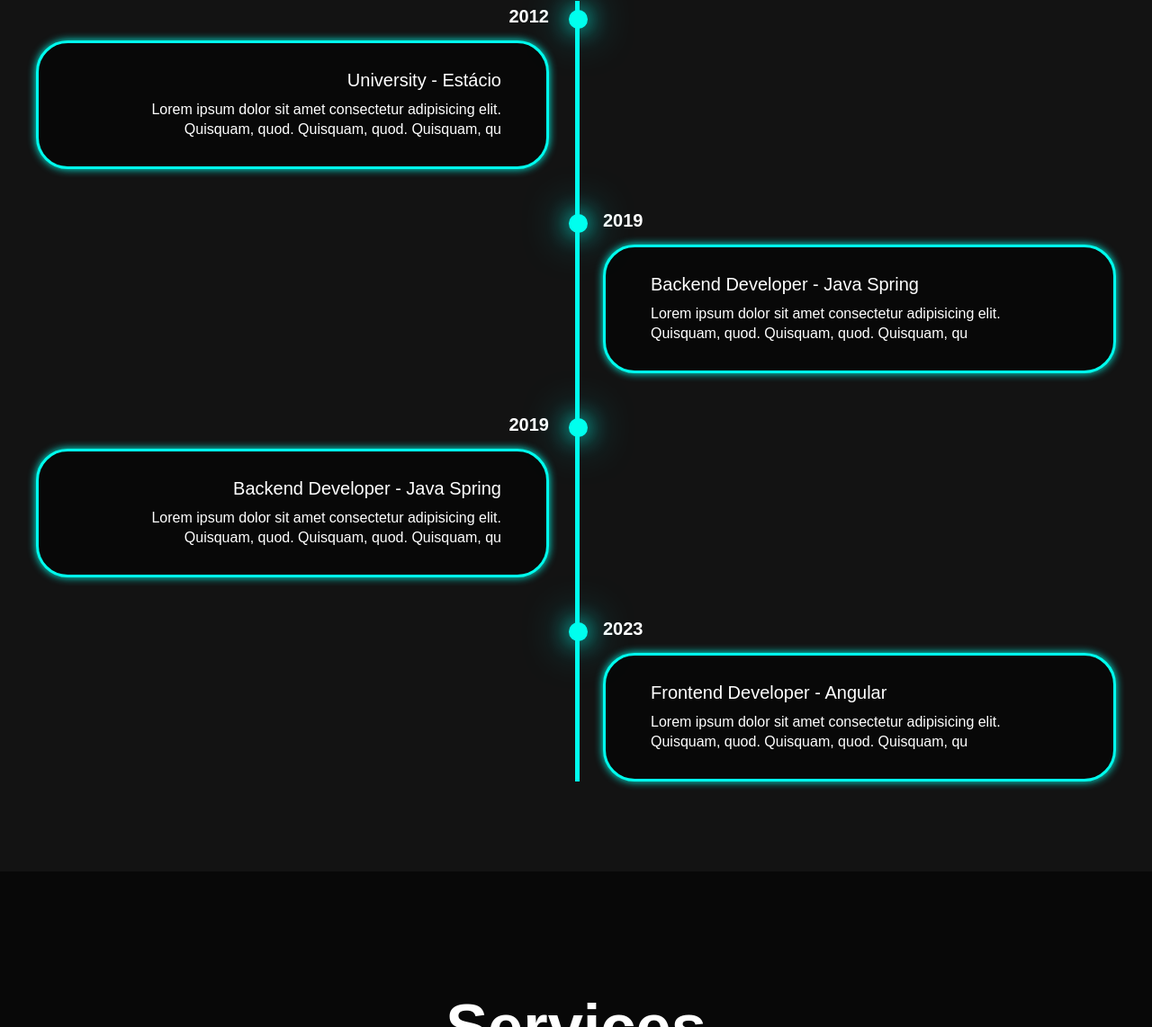
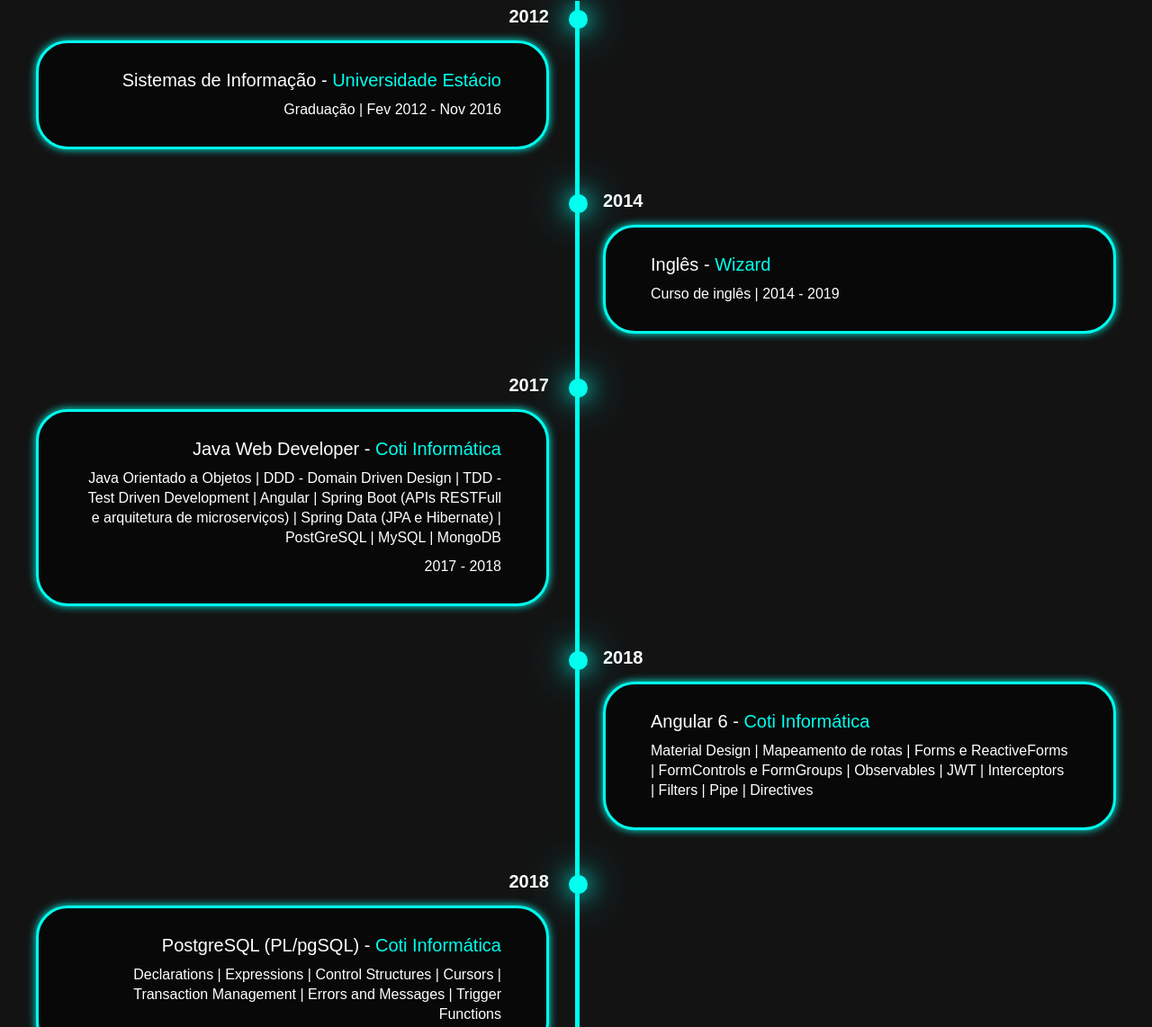
Before and after one commit to RodrigoVellozo/RodrigoVellozo.github.io, a plain HTML site: page index.html in a window 1280 px wide. Shown: the part 1068-2210 px from the top of the page at 90% size. Drawn offline with nearby package versions, Linux system fonts and the light colour scheme.

Commit message:
adicao de informacoes do cv

```diff
--- a/index.html
+++ b/index.html
@@ -24,6 +24,7 @@
         <a href="#home" class="active">Home</a>
         <a href="#education">Education</a>
         <a href="#services">Services</a>
+        <a href="#skills">Skills</a>
         <a href="#testimonials">Testimonials</a>
         <a href="#contact">Contact</a>
       </nav>
@@ -62,7 +63,9 @@
         </div>
 
         <div class="btn-group">
-          <a href="#" class="btn">Hire</a>
+          <a href="#" class="btn" style="display: flex; align-items: flex-end;">
+            <i class='bx bxs-download'></i>
+            Download Resume</a>
           <a href="#contact" class="btn">Contact</a>
         </div>
       </div>
@@ -79,46 +82,77 @@
           <div class="timeline-dot"></div>
           <div class="timeline-date">2012</div>
           <div class="timeline-content">
-            <h3>University - Estácio</h3>
+            <h3>Sistemas de Informação - <a href="https://estacio.br/" target="_blank">Universidade Estácio</a></h3>
+            <p>Graduação | Fev 2012 - Nov 2016</p>
+          </div>
+        </div>
+
+        <div class="timeline-item">
+          <div class="timeline-dot"></div>
+          <div class="timeline-date">2014</div>
+          <div class="timeline-content">
+            <h3>Inglês - <a href="https://www.wizard.com.br/" target="_blank">Wizard</a></h3>
+            <p>Curso de inglês | 2014 - 2019</p>
+          </div>
+        </div>
+
+        <div class="timeline-item">
+          <div class="timeline-dot"></div>
+          <div class="timeline-date">2017</div>
+          <div class="timeline-content">
+            <h3>Java Web Developer - <a href="https://www.cotiinformatica.com.br/" target="_blank">Coti Informática</a></h3>
             <p>
-              Lorem ipsum dolor sit amet consectetur adipisicing elit. Quisquam,
-              quod. Quisquam, quod. Quisquam, qu
+              Java Orientado a Objetos | DDD - Domain Driven Design | TDD - Test
+              Driven Development | Angular | Spring Boot (APIs RESTFull e
+              arquitetura de microserviços) | Spring Data (JPA e Hibernate) |
+              PostGreSQL | MySQL | MongoDB
+            </p>
+            <br />
+            <p>2017 - 2018</p>
+          </div>
+        </div>
+
+        <div class="timeline-item">
+          <div class="timeline-dot"></div>
+          <div class="timeline-date">2018</div>
+          <div class="timeline-content">
+            <h3>Angular 6 - <a href="https://www.cotiinformatica.com.br/" target="_blank">Coti Informática</a></h3>
+            <p>
+              Material Design | Mapeamento de rotas | Forms e ReactiveForms |
+              FormControls e FormGroups | Observables | JWT | Interceptors |
+              Filters | Pipe | Directives
             </p>
           </div>
         </div>
 
         <div class="timeline-item">
           <div class="timeline-dot"></div>
-          <div class="timeline-date">2019</div>
+          <div class="timeline-date">2018</div>
           <div class="timeline-content">
-            <h3>Backend Developer - Java Spring</h3>
+            <h3>PostgreSQL (PL/pgSQL) - <a href="https://www.cotiinformatica.com.br/" target="_blank">Coti Informática</a></h3>
             <p>
-              Lorem ipsum dolor sit amet consectetur adipisicing elit. Quisquam,
-              quod. Quisquam, quod. Quisquam, qu
+              Declarations | Expressions | Control Structures | Cursors |
+              Transaction Management | Errors and Messages | Trigger Functions
             </p>
           </div>
         </div>
 
         <div class="timeline-item">
           <div class="timeline-dot"></div>
-          <div class="timeline-date">2019</div>
+          <div class="timeline-date">2018</div>
           <div class="timeline-content">
-            <h3>Backend Developer - Java Spring</h3>
-            <p>
-              Lorem ipsum dolor sit amet consectetur adipisicing elit. Quisquam,
-              quod. Quisquam, quod. Quisquam, qu
-            </p>
+            <h3>Scrum Fundamentals Certified - <a href="https://c46e136a583f7e334124-ac22991740ab4ff17e21daf2ed577041.ssl.cf1.rackcdn.com/Certificate/ScrumFundamentalsCertified-RodrigoFerreiraVellozo-644314.pdf" target="_blank"> SCRUMstudy</a></h3>
           </div>
         </div>
 
         <div class="timeline-item">
           <div class="timeline-dot"></div>
-          <div class="timeline-date">2023</div>
+          <div class="timeline-date">2020</div>
           <div class="timeline-content">
-            <h3>Frontend Developer - Angular</h3>
+            <h3>Python for Data Science - <a href="https://www.edx.org/" target="_blank"> edX UC San Diego</a></h3>
             <p>
-              Lorem ipsum dolor sit amet consectetur adipisicing elit. Quisquam,
-              quod. Quisquam, quod. Quisquam, qu
+              jupyter notebooks | pandas | numpy | matplotlib | git scikit-learn
+              | nltk
             </p>
           </div>
         </div>
@@ -172,12 +206,10 @@
     </section>
 
     <section class="testimonials" id="testimonials">
-
       <div class="testimonials-box">
         <h2 class="heading">Testimonials</h2>
 
         <div class="wrapper">
-
           <div class="testimonial-item">
             <img
               src="https://imagens.ebc.com.br/IobClYCj7GjG33Mw7vfsRF7p6rA=/1170x700/smart/https://agenciabrasil.ebc.com.br/sites/default/files/thumbnails/image/2024/07/10/coutinho_vasco_foto_2.jpg?itok=fSiyEy4V"
@@ -245,27 +277,33 @@
         <div class="input-group">
           <div class="input-box">
             <input type="text" placeholder="Full Name" />
-            <input type="email" placeholder="E-mail">
+            <input type="email" placeholder="E-mail" />
           </div>
 
           <div class="input-box">
             <input type="number" placeholder="Phone Number" />
-            <input type="text" placeholder="Subject">
+            <input type="text" placeholder="Subject" />
           </div>
         </div>
         <div class="input-group-2">
-          <textarea name="" id="" cols="30" rows="10" placeholder="Your Message"></textarea>
-          <input type="submit" value="Send Message" class="btn">
+          <textarea
+            name=""
+            id=""
+            cols="30"
+            rows="10"
+            placeholder="Your Message"
+          ></textarea>
+          <input type="submit" value="Send Message" class="btn" />
         </div>
       </form>
     </section>
 
     <footer class="footer">
       <div class="social">
-        <a href="#" class="">
+        <a href="https://www.linkedin.com/in/rodrigo-vellozo-613a4139/" class="">
           <i class="bx bxl-linkedin"></i>
         </a>
-        <a href="#" class="">
+        <a href="https://github.com/RodrigoVellozo" class="">
           <i class="bx bxl-github"></i>
         </a>
         <a href="#" class="">
@@ -282,9 +320,7 @@
         <li><a href="#">Contact</a></li>
         <li><a href="#">Testimonials</a></li>
       </ul>
-      <p class="copyright">
-          &copy; Rodrigo Vellozo | All Rights Reserved
-      </p>
+      <p class="copyright">&copy; Rodrigo Vellozo | All Rights Reserved</p>
     </footer>
 
     <script src="script.js"></script>
--- a/style.css
+++ b/style.css
@@ -390,6 +390,11 @@
   margin: 0 0 10px;
 }
 
+.timeline-content h3 a {
+  color: var(--main-color);
+
+}
+
 .timeline-content p {
   font-size: 16px;
   color: white;
```
